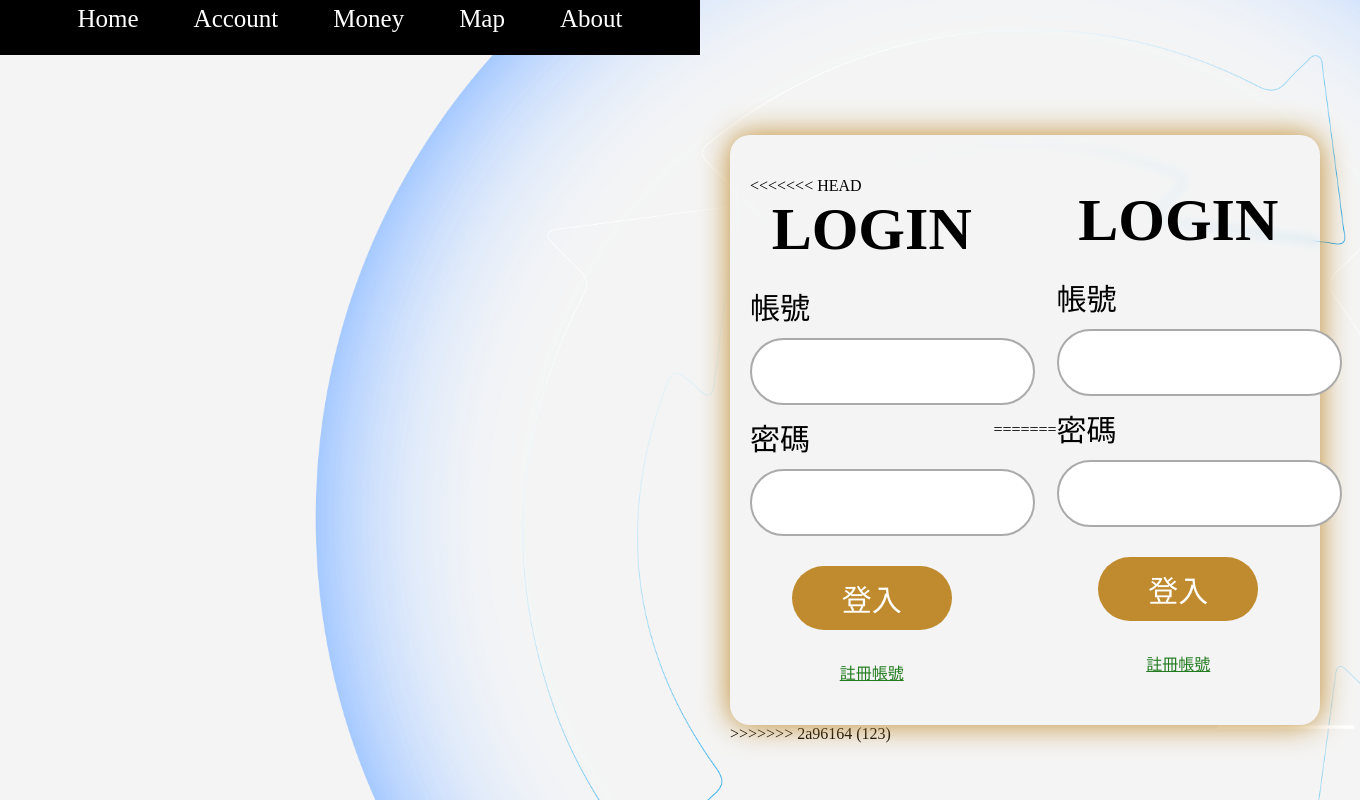
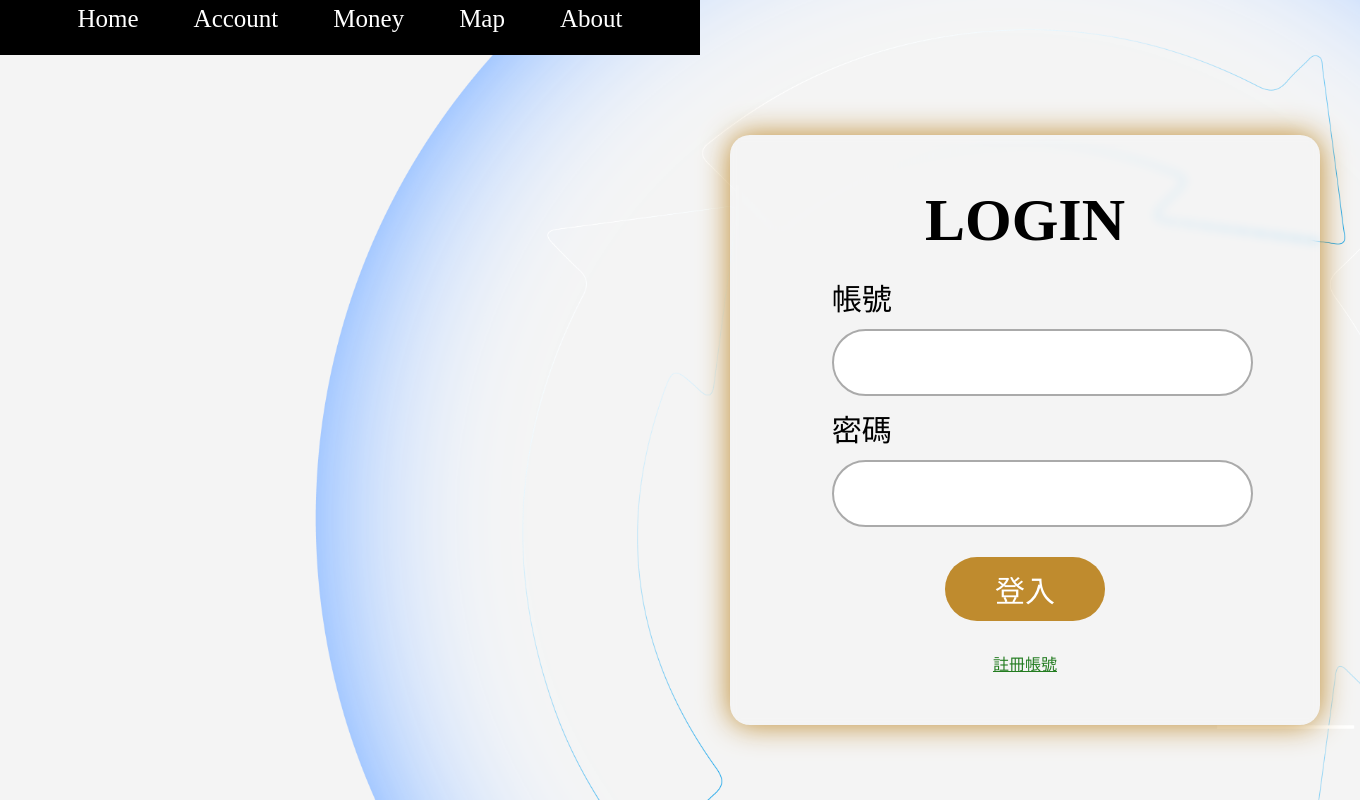
Before and after one commit to ziv09/breath_s_proj, a PHP site: page /login.php in a window 1360 px wide. Run offline with PHP 8.4, Linux system fonts and the light colour scheme; some web fonts are replaced.

Commit message:
0524(存檔)

```diff
--- a/json/place.json
+++ b/json/place.json
@@ -15,8 +15,8 @@
         ],
         "records": [
             {
-                "lat": "22.625808",
-                "lng": "120.318142"
+                "lat": "24.149431",
+                "lng": "120.683551"
             }
         ],
         "_links": {
--- a/login.php
+++ b/login.php
@@ -27,27 +27,6 @@
     <div class="login">
         <div class="login_set">
             <div class="login_txt">
-<<<<<<< HEAD
-                <h1 id="login_tit">LOGIN</h1>
-                <div class="loginGroup">
-                    <label id="lable"> 帳號
-                        <input class="input" type="email" id="userID">
-                    </label>
-                </div>
-                <div class="loginGroup">
-                    <label id="lable">密碼
-                        <input class="input" type="password">
-                    </label>
-                </div>
-                <div class="btnGroup">
-                    <button class="btn" onclick="location.href='./account.html'">登入</button>
-                </div>
-                <div class="forGroup">
-                    <a href="./register.html" id="register">註冊帳號</a>
-                </div>
-            </div>
-
-=======
                 <form action="./php/login.php" method="get">
                     <h1 id="login_tit">LOGIN</h1>
                     <div class="loginGroup">
@@ -69,7 +48,6 @@
 
                 </form>
             </div>
->>>>>>> 2a96164 (123)
         </div>
     </div>
 </body>
```
Also changed, not shown: account.php (+0 -20 lines), javascript/mapset.js (+1 -57 lines), amount.php (line endings or trailing spaces).
